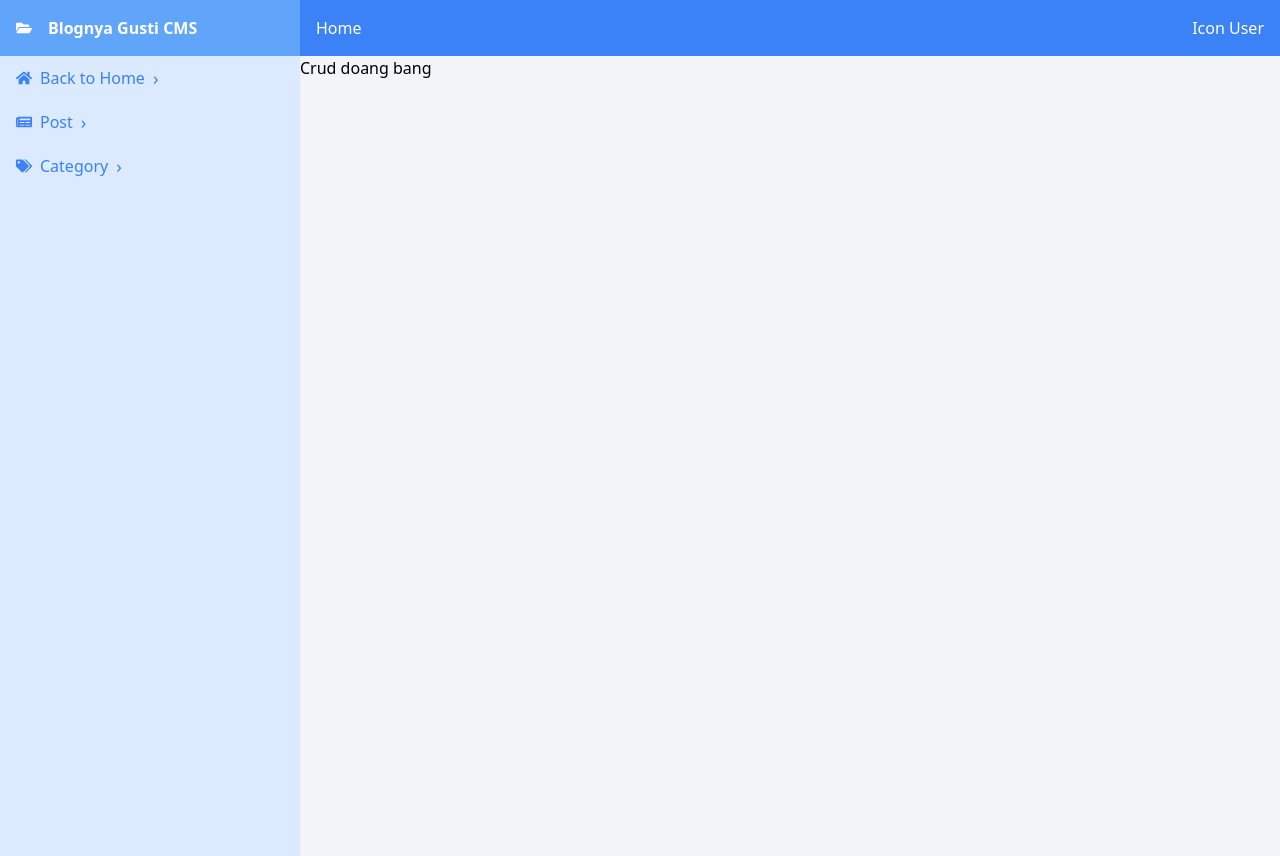
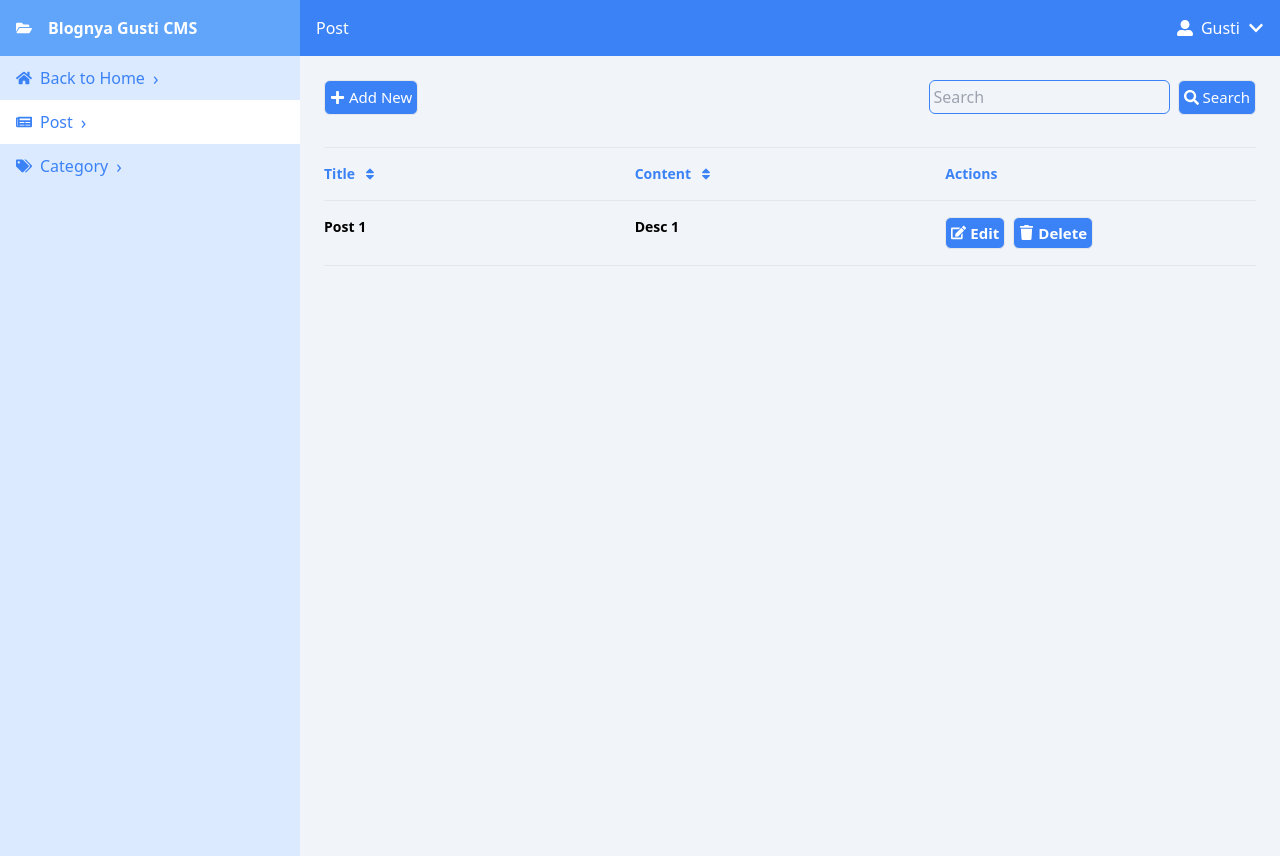
Before and after one commit to Gustinurislam/SimpleBlog, a Next.js app: page /admin/post in a window 1280 px wide. Built offline with nearby package versions, Linux system fonts and the light colour scheme.

Commit message:
update admin

```diff
--- a/components/admin/Header.tsx
+++ b/components/admin/Header.tsx
@@ -1,18 +1,34 @@
+import upperCaseFirstLetter from 'helpers/upperCaseFirstLetter';
+import { useRouter } from 'next/router';
 import React from 'react';
-import { FaFolderOpen } from 'react-icons/fa';
+import { FaChevronDown, FaFolderOpen, FaUserAlt } from 'react-icons/fa';
 
 const Header = () => {
+  const { asPath } = useRouter();
+
+  const pathTruncated = asPath.replace('/admin/', '');
+
+  const pathArr = pathTruncated.split('-');
+
+  const arrJoined = pathArr.map((str) => upperCaseFirstLetter(str)).join(' ');
+
+  // const title = upperCaseFirstLetter(pathTruncated);
+
   return (
-    <header className="bg-blue-500 text-white flex">
+    <header className="bg-blue-500 text-white flex fixed top-0 inset-x-0 z-50">
       <h2 className="w-[300px] bg-blue-400 p-4 box-equal gap-x-4 font-bold">
         <FaFolderOpen color="white" />
         Blognya Gusti CMS
       </h2>
 
       <nav className="p-4 flex-1 box-between">
-        <h1>Home</h1>
+        <h1>{arrJoined}</h1>
 
-        <p>Icon User</p>
+        <button className="box-equal space-x-2">
+          <FaUserAlt />
+          <p>Gusti</p>
+          <FaChevronDown />
+        </button>
       </nav>
     </header>
   );
--- a/components/admin/Sidebar.tsx
+++ b/components/admin/Sidebar.tsx
@@ -1,4 +1,5 @@
 import Link from 'next/link';
+import { useRouter } from 'next/router';
 import { FaHome, FaNewspaper, FaTags } from 'react-icons/fa';
 
 const links = [
@@ -20,11 +21,22 @@ const links = [
 ];
 
 const Sidebar = () => {
+  const { asPath } = useRouter();
+  const defaultClass = 'flex items-center hover:text-blue-400 hover:bg-white pl-4 py-2 gap-x-2'
+
+  const renderLinkClass = (url: string) => {
+    if (url === asPath) {
+      return 'box-equal bg-white pl-4 py-2 gap-x-2';
+    } else {
+      return defaultClass
+    }
+  };
+
   return (
     <nav className="w-[300px] bg-blue-100 text-blue-500">
       {links.map(({ href, text, icon }) => (
         <Link key={href} href={href}>
-          <h3 className="flex items-center hover:text-blue-400 hover:bg-white pl-4 py-2 gap-x-2">
+          <h3 className={renderLinkClass(href)}>
             {icon}
             {text}
             <span className="text-lg">&rsaquo;</span>
--- /dev/null
+++ b/components/admin/crud/Header.tsx
@@ -0,0 +1,29 @@
+import Link from 'next/link';
+import React from 'react';
+import { FaPlus, FaSearch } from 'react-icons/fa';
+
+type HeaderPropType = {
+  addBtnUrl: string;
+};
+
+const Header = ({ addBtnUrl }: HeaderPropType) => {
+  return (
+    <div className="box-between">
+      {/* add btn  */}
+      <Link href={addBtnUrl}>
+        <button className="btn-post box-equal gap-x-1"><FaPlus/> Add New</button>
+      </Link>
+      {/* seacrh bar  */}
+      <div className='box-equal gap-x-2'>
+        <input
+          type="text"
+          placeholder="Search"
+          className="p-1 border rounded-md bg-transparent border-blue-500"
+        />
+        <button className="btn-post box-equal gap-x-1"><FaSearch/>Search</button>
+      </div>
+    </div>
+  );
+};
+
+export default Header;
--- /dev/null
+++ b/helpers/upperCaseFirstLetter.ts
@@ -0,0 +1,5 @@
+const upperCaseFirstLetter = (string: string) => {
+  return string.charAt(0).toUpperCase() + string.slice(1);
+};
+
+export default upperCaseFirstLetter;
--- a/layouts/Admin.tsx
+++ b/layouts/Admin.tsx
@@ -10,10 +10,10 @@ function Admin({ children }: AdminPropType) {
     <div>
       <Header />
 
-      <main className="flex min-h-screen">
+      <main className="flex min-h-screen mt-[56px]">
         <Sidebar />
 
-        <section className="flex-1">{children}</section>
+        <section className="flex-1 p-6">{children}</section>
       </main>
     </div>
   );
--- a/pages/admin/category.tsx
+++ b/pages/admin/category.tsx
@@ -2,11 +2,11 @@ import { NextPage } from 'next';
 import Head from 'next/head';
 import React from 'react';
 
-const Home: NextPage = () => {
+const AdminCategory: NextPage = () => {
   return (
     <>
       <Head>
-        <title>Admin | Blognya Gusti</title>
+        <title>Admin | Category | Blognya Gusti</title>
         <meta name="description" content="Halaman utama admin" />
       </Head>
 
@@ -15,4 +15,4 @@ const Home: NextPage = () => {
   );
 };
 
-export default Home;
+export default AdminCategory;
--- a/pages/admin/index.tsx
+++ b/pages/admin/index.tsx
@@ -2,15 +2,15 @@ import { NextPage } from 'next';
 import Head from 'next/head';
 import React from 'react';
 
-const Home: NextPage = () => {
+const AdminHome: NextPage = () => {
   return (
     <>
       <Head>
-        <title>Admin | Blognya Gusti</title>
+        <title>Admin | Home | Blognya Gusti</title>
         <meta name="description" content="Halaman utama admin" />
       </Head>
     </>
   );
 };
 
-export default Home;
+export default AdminHome;
--- a/pages/admin/post.tsx
+++ b/pages/admin/post.tsx
@@ -1,18 +1,45 @@
+import Header from 'components/admin/crud/Header';
 import { NextPage } from 'next';
 import Head from 'next/head';
-import React from 'react';
+import { FaEdit, FaSort, FaTrash } from 'react-icons/fa';
 
-const Home: NextPage = () => {
+const AdminPost: NextPage = () => {
   return (
     <>
       <Head>
-        <title>Admin | Blognya Gusti</title>
-        <meta name="description" content="Halaman utama admin" />
+        <title>Admin | Post | Blognya Gusti</title>
+        <meta name="description" content="Halaman utama post" />
       </Head>
 
-      <main>Crud doang bang</main>
+      <Header addBtnUrl={'/admin/post/add'} />
+
+      {/* tbl */}
+      <div className="grid grid-cols-3 border-y py-4 text-sm mt-8 font-bold text-blue-500">
+        <button className="box-equal gap-x-2">
+          Title <FaSort />
+        </button>
+        <button className="box-equal gap-x-2">
+          Content <FaSort />
+        </button>
+        <p>Actions</p>
+      </div>
+
+      <div className="grid grid-cols-3 border-b text-sm py-4 font-semibold">
+        <p>Post 1</p>
+        <p>Desc 1</p>
+
+        <div className="flex space-x-2">
+          <button className="btn-post box-equal gap-x-1">
+            <FaEdit /> Edit
+          </button>
+          <button className="btn-post box-equal gap-x-1">
+            <FaTrash />
+            Delete
+          </button>
+        </div>
+      </div>
     </>
   );
 };
 
-export default Home;
+export default AdminPost;
--- a/styles/globals.css
+++ b/styles/globals.css
@@ -25,3 +25,7 @@ input {
 .active-icons {
   @apply active:scale-95 transform transition duration-150;
 }
+
+.btn-post {
+  @apply text-[15px] border rounded-md p-[5px] bg-blue-500 text-white hover:bg-blue-400 active:scale-105 transform transition duration-100;
+}
```
